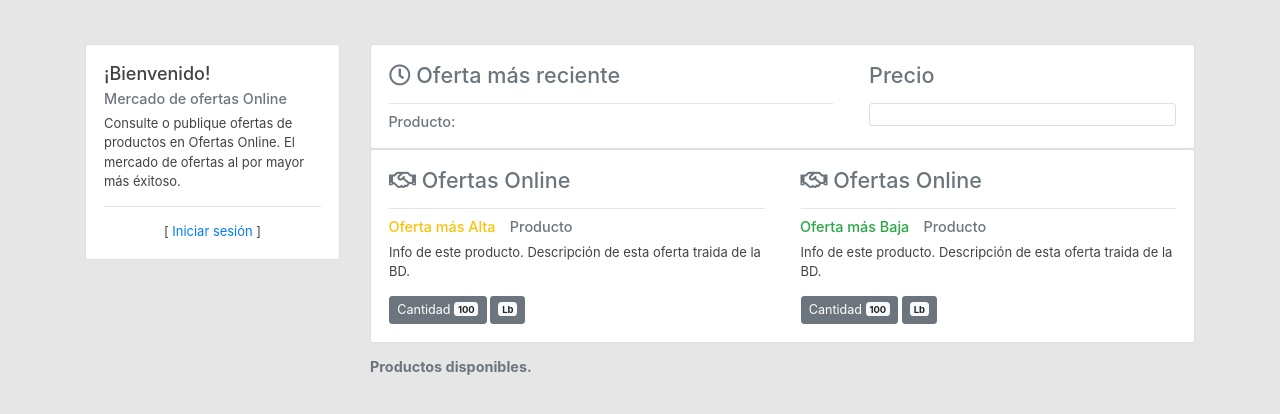
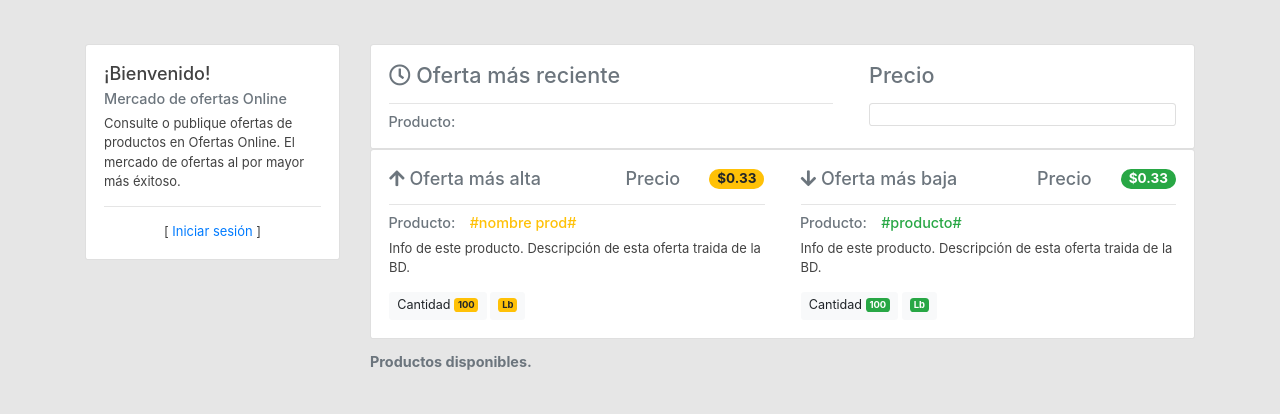
Before and after one commit to AbdielP/Mercado-DS7, a PHP site: page / in a window 1280 px wide. Shown: the part 73-487 px from the top of the page. Run offline with PHP 8.4, Linux system fonts and the light colour scheme; data that the repository does not hold is empty.

Commit message:
Se termina modelo de tarjetas para oferta max y oferta min

```diff
--- a/index.php
+++ b/index.php
@@ -101,7 +101,7 @@
                   <?php
                     require_once("ofertas/ofertareciente.php");
                     foreach ($oferta_max as $key => $max) {
-                      print "<span class='badge badge-success badge-pill'>".$max['precio']." USD</span>";
+                      print "<span class='badge badge-primary badge-pill'>".$max['precio']." USD</span>";
                     }
                   ?>
                 </h4>
@@ -114,7 +114,7 @@
                       print   "<h6 class='my-0 text-info text-capitalize'>".$max['nmb']." ".$max['apll']."</h6>";
                       print   "<small class='text-muted'>".$max['corel']."</small>";
                       print "</div>";
-                      print "<span class='text-success h6'>$".$max['precio']."</span>";
+                      print "<span class='text-primary h6'>$".$max['precio']."</span>";
                     }
                   ?>
                   </li>
@@ -133,38 +133,62 @@
           <!-- Tarjeta de oferta más alta y más baja  -->
           <div class="card flex-md-row">
             <div class="card-body">
-              <h4 class="card-title text-secondary"><i class="far fa-handshake"></i> Ofertas Online</h4>
-              <hr>
+
               <div class="row">
-                <h6 class="card-subtitle mb-2 ml-3 text-warning">Oferta más Alta</h6>
-                <h6 class="card-subtitle mb-2 ml-3 text-secondary">Producto</h6>
+                  <div class="col-md-7">
+                    <h5 class="card-title text-secondary"><i class="fas fa-arrow-up"></i> Oferta más alta</h5>
+                  </div>
+                  <div class="col-md-5">
+                    <h5 class="d-flex justify-content-between align-items-center mb-3">
+                      <span class="text-muted">Precio</span>
+                      <span class='badge badge-warning badge-pill'>$0.33</span>
+                    </h5>
+                  </div>
+              </div>
+
+              <hr class="pt-0 mt-0">
+              <div class="row">
+                <h6 class="card-subtitle mb-2 ml-3 text-secondary">Producto:</h6>
+                <h6 class="card-subtitle mb-2 ml-3 text-warning">#nombre prod#</h6>
               </div>
               <p class="card-text">
                 Info de este producto. Descripción de esta oferta traida de la BD.
               </p>
-              <button type="button" class="btn btn-sm btn-secondary">
-                Cantidad <span class="badge badge-light">100</span>
+              <button type="button" class="btn btn-sm btn-light">
+                Cantidad <span class="badge badge-warning">100</span>
               </button>
-              <button type="button" class="btn btn-sm btn-secondary">
-                <span class="badge badge-light">Lb</span>
+              <button type="button" class="btn btn-sm btn-light">
+                <span class="badge badge-warning">Lb</span>
               </button>
             </div>
 
             <div class="card-body">
-              <h4 class="card-title text-secondary"><i class="far fa-handshake"></i> Ofertas Online</h4>
-              <hr>
+
+            <div class="row">
+                  <div class="col-md-7">
+                    <h5 class="card-title text-secondary"><i class="fas fa-arrow-down"></i> Oferta más baja</h5>
+                  </div>
+                  <div class="col-md-5">
+                    <h5 class="d-flex justify-content-between align-items-center mb-3">
+                      <span class="text-muted">Precio</span>
+                      <span class='badge badge-success badge-pill'>$0.33</span>
+                    </h5>
+                  </div>
+              </div>
+
+              <hr class="pt-0 mt-0">
               <div class="row">
-                <h6 class="card-subtitle mb-2 ml-3 text-success">Oferta más Baja</h6>
-                <h6 class="card-subtitle mb-2 ml-3 text-secondary">Producto</h6>
+                <h6 class="card-subtitle mb-2 ml-3 text-secondary">Producto:</h6>
+                <h6 class="card-subtitle mb-2 ml-3 text-success">#producto#</h6>
               </div>
               <p class="card-text">
                 Info de este producto. Descripción de esta oferta traida de la BD.
               </p>
-              <button type="button" class="btn btn-sm btn-secondary">
-                Cantidad <span class="badge badge-light">100</span>
+              <button type="button" class="btn btn-sm btn-light">
+                Cantidad <span class="badge badge-success">100</span>
               </button>
-              <button type="button" class="btn btn-sm btn-secondary">
-                <span class="badge badge-light">Lb</span>
+              <button type="button" class="btn btn-sm btn-light">
+                <span class="badge badge-success">Lb</span>
               </button>
             </div>
           </div>
```
